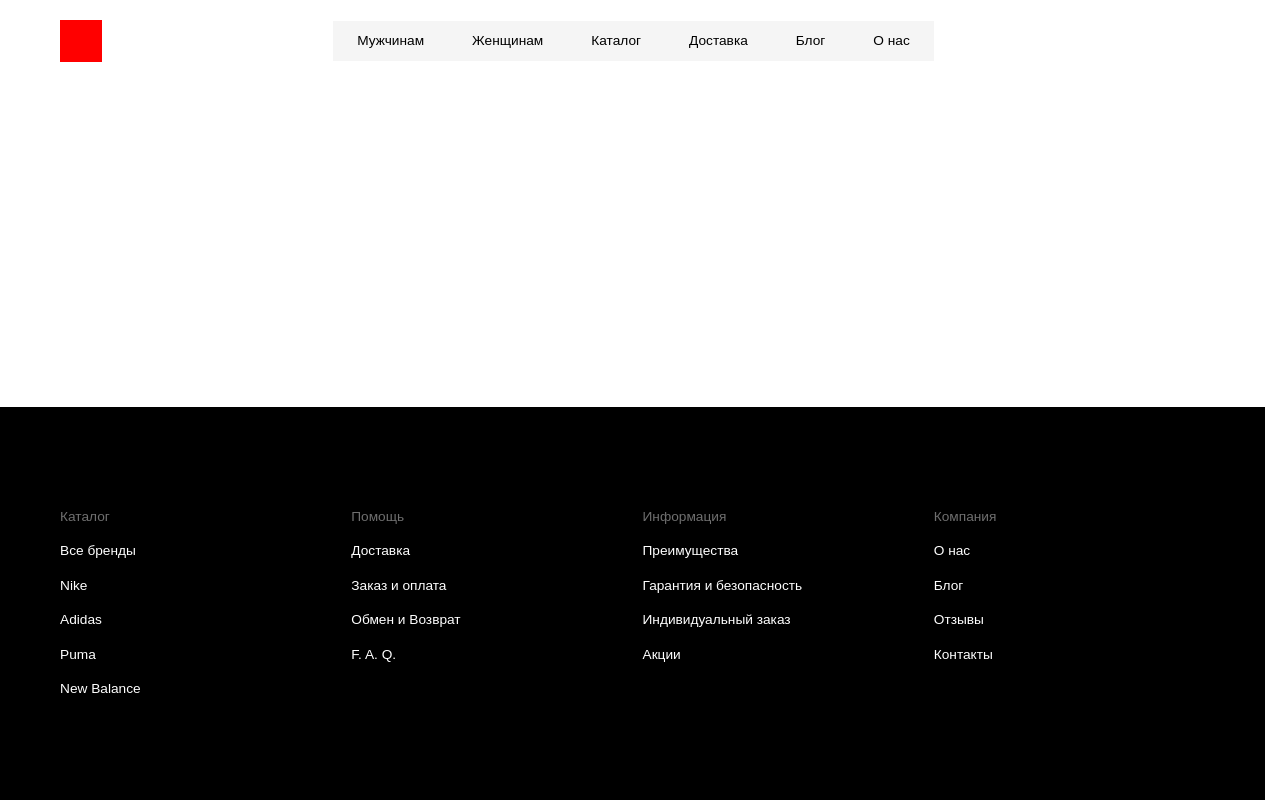
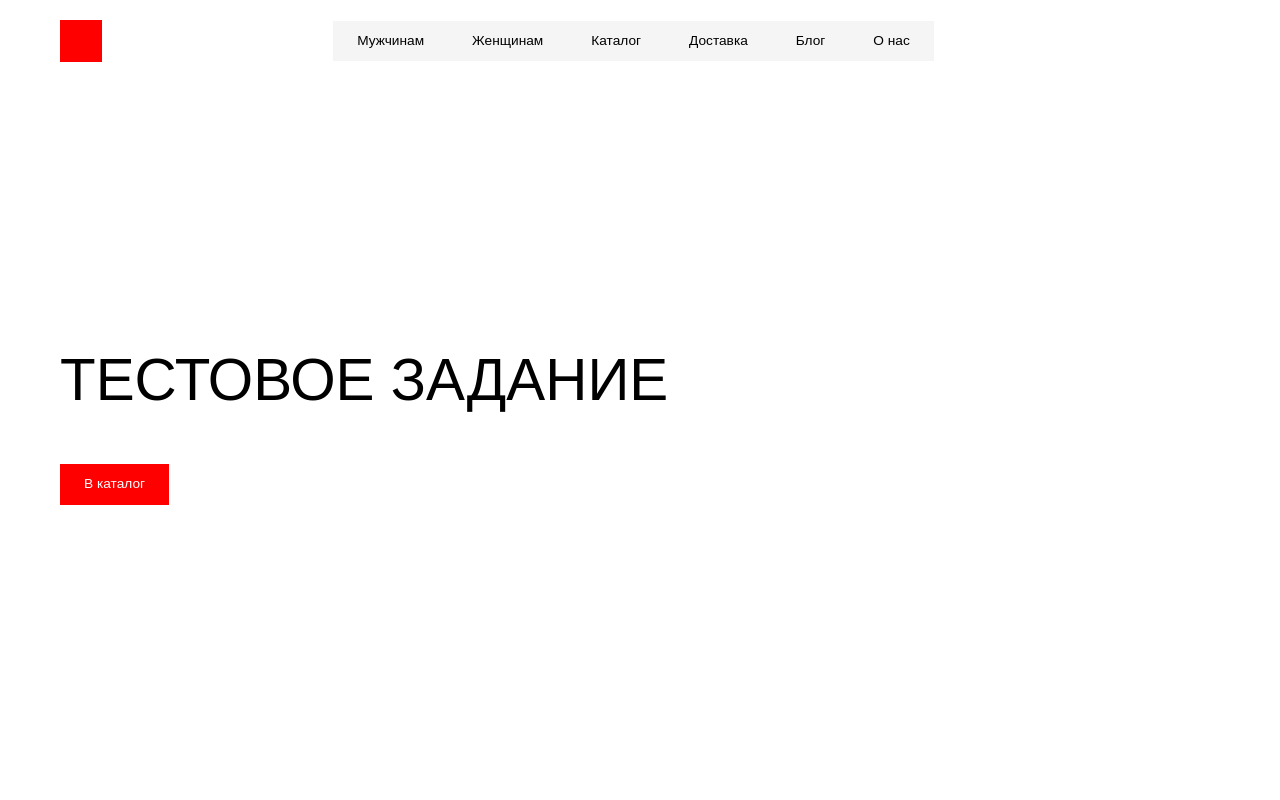
Before and after one commit to alexeevch/tapir__test-task, a Nuxt app: page / in a window 1280 px wide. Shown: the top 800 px of the page. Built offline with nearby package versions, Linux system fonts and the light colour scheme; a web font is replaced by a local one.

Commit message:
feat: Главная страница с hero на всю высоту

```diff
--- /dev/null
+++ b/app/pages/index.vue
@@ -0,0 +1,51 @@
+<script setup lang="ts">
+import AppButton from "~/components/ui/button/AppButton.vue";
+
+const appName = useRuntimeConfig().public.appName;
+
+useSeoMeta({
+  title: `Главная страница - ${appName}`
+});
+</script>
+
+<template>
+  <div class="home">
+    <section class="home__hero">
+      <div class="container">
+        <div class="home__hero--content">
+          <h1 class="home__hero--title">Тестовое задание</h1>
+          <AppButton class="home__hero--btn" to="/catalog">В каталог</AppButton>
+        </div>
+      </div>
+    </section>
+  </div>
+</template>
+
+<style scoped lang="scss">
+@use "~/assets/styles/mixins" as mixins;
+
+.home {
+  --header-fallback-height: #{pxToRem(82)};
+
+  &__hero {
+    min-height: calc(100dvh - var(--header-height, var(--header-fallback-height)));
+    display: flex;
+    align-items: center;
+    justify-content: center;
+
+    &--content {
+      margin-top: calc(-1 * (var(--header-height) / 2));
+    }
+
+    &--title {
+      text-transform: uppercase;
+
+      @include mixins.fluid-text(64, 26);
+    }
+
+    &--btn {
+      margin-top: pxToRem(40);
+    }
+  }
+}
+</style>
```
